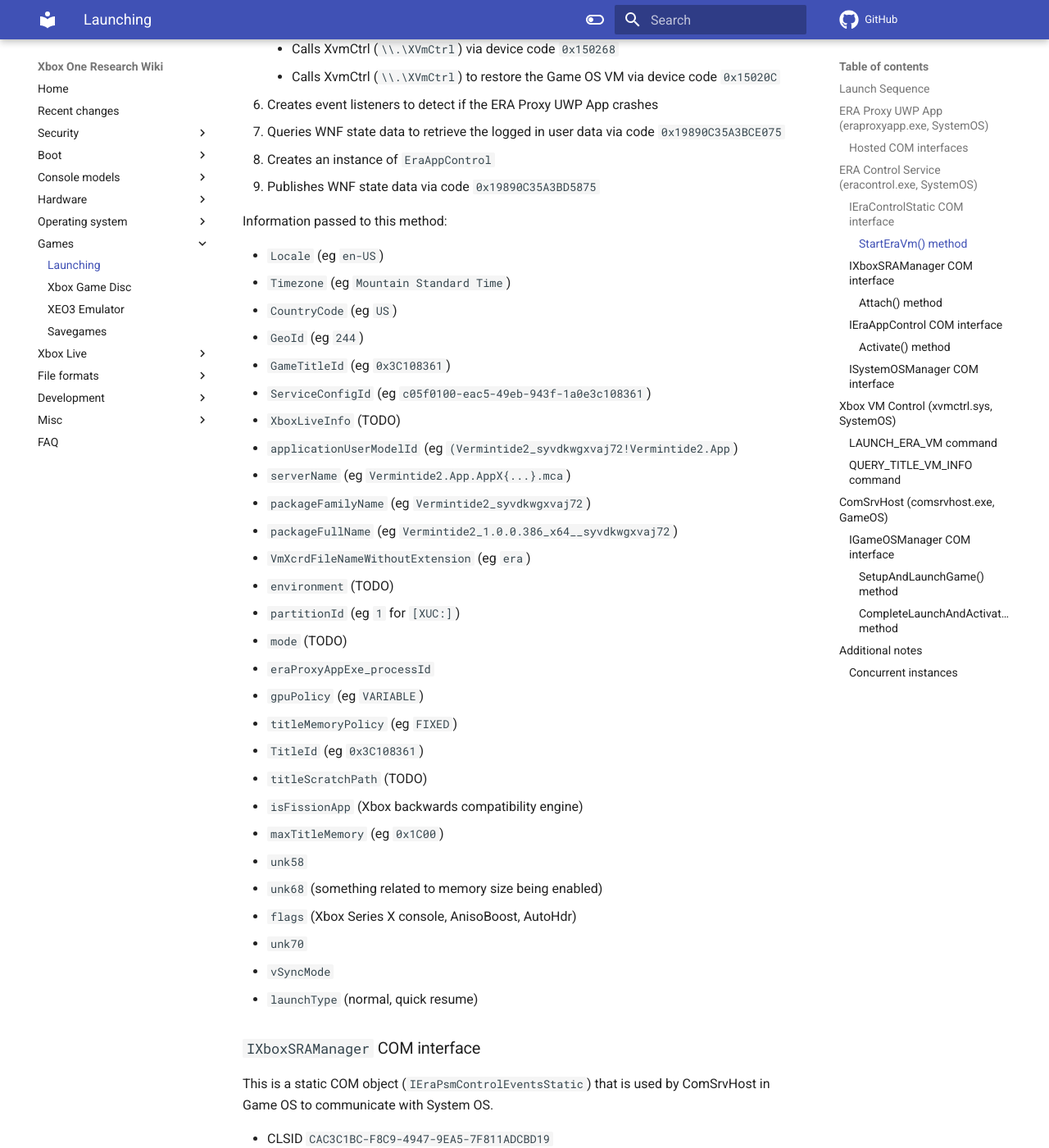
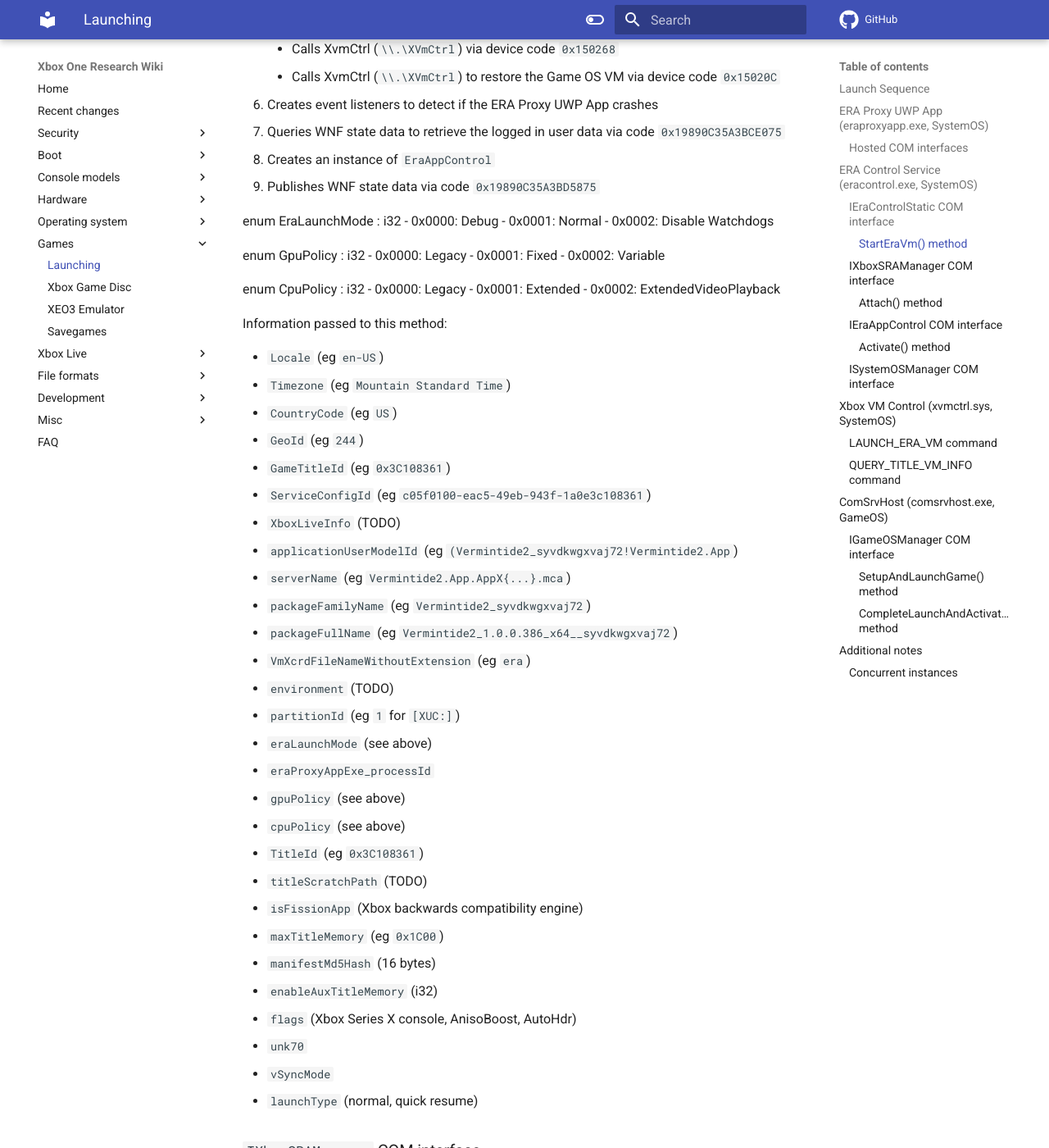
Before and after one commit to xboxoneresearch/wiki, an MkDocs documentation site: the page built from docs/games/launching.md, in a window 1280 px wide and 1400 px high, scrolled down 3652 px. Shown: the whole window at 82% size. Built offline with MkDocs 1.6.1 and Material for MkDocs 9.7.7, drawn with Linux system fonts in a browser that asks for light colours; comment, search, counter and statistics services are not loaded.

Commit message:
game launching: Extend IEraControlStatic arguments with some missing names

```diff
--- a/docs/games/launching.md
+++ b/docs/games/launching.md
@@ -164,6 +164,21 @@
 1. Creates an instance of `EraAppControl`
 1. Publishes WNF state data via code `0x19890C35A3BD5875`
 
+enum EraLaunchMode : i32
+- 0x0000: Debug
+- 0x0001: Normal
+- 0x0002: Disable Watchdogs
+
+enum GpuPolicy : i32
+- 0x0000: Legacy
+- 0x0001: Fixed
+- 0x0002: Variable
+
+enum CpuPolicy : i32
+- 0x0000: Legacy
+- 0x0001: Extended
+- 0x0002: ExtendedVideoPlayback
+
 Information passed to this method:
 
 * `Locale` (eg `en-US`)
@@ -180,16 +195,16 @@
 * `VmXcrdFileNameWithoutExtension` (eg `era`)
 * `environment` (TODO)
 * `partitionId` (eg `1` for `[XUC:]`)
-* `mode` (TODO)
+* `eraLaunchMode` (see above)
 * `eraProxyAppExe_processId`
-* `gpuPolicy` (eg `VARIABLE`)
-* `titleMemoryPolicy` (eg `FIXED`)
+* `gpuPolicy` (see above)
+* `cpuPolicy` (see above)
 * `TitleId` (eg `0x3C108361`)
 * `titleScratchPath` (TODO)
 * `isFissionApp` (Xbox backwards compatibility engine)
 * `maxTitleMemory` (eg `0x1C00`)
-* `unk58`
-* `unk68` (something related to memory size being enabled)
+* `manifestMd5Hash` (16 bytes)
+* `enableAuxTitleMemory` (i32)
 * `flags` (Xbox Series X console, AnisoBoost, AutoHdr)
 * `unk70`
 * `vSyncMode`
```
